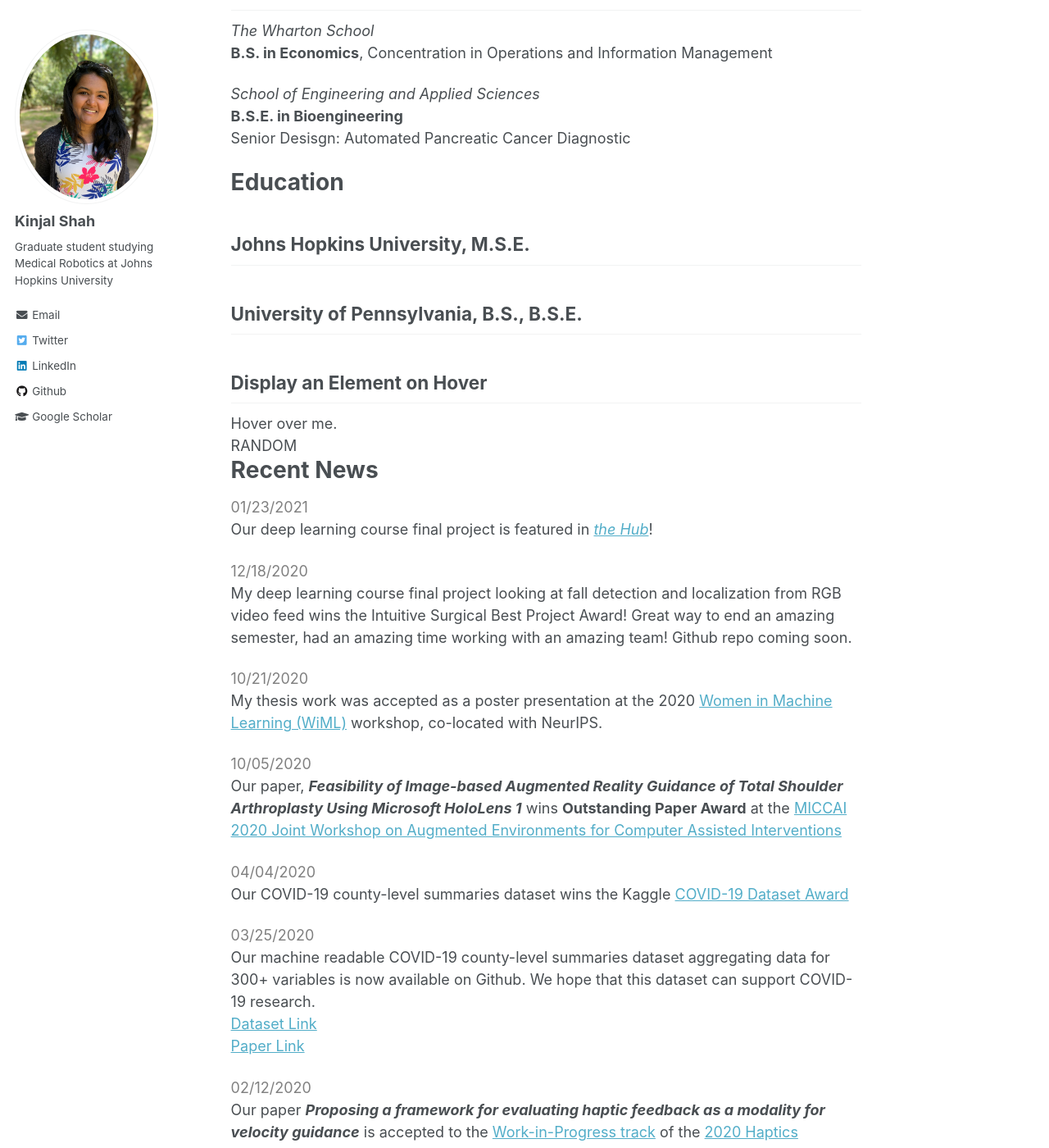
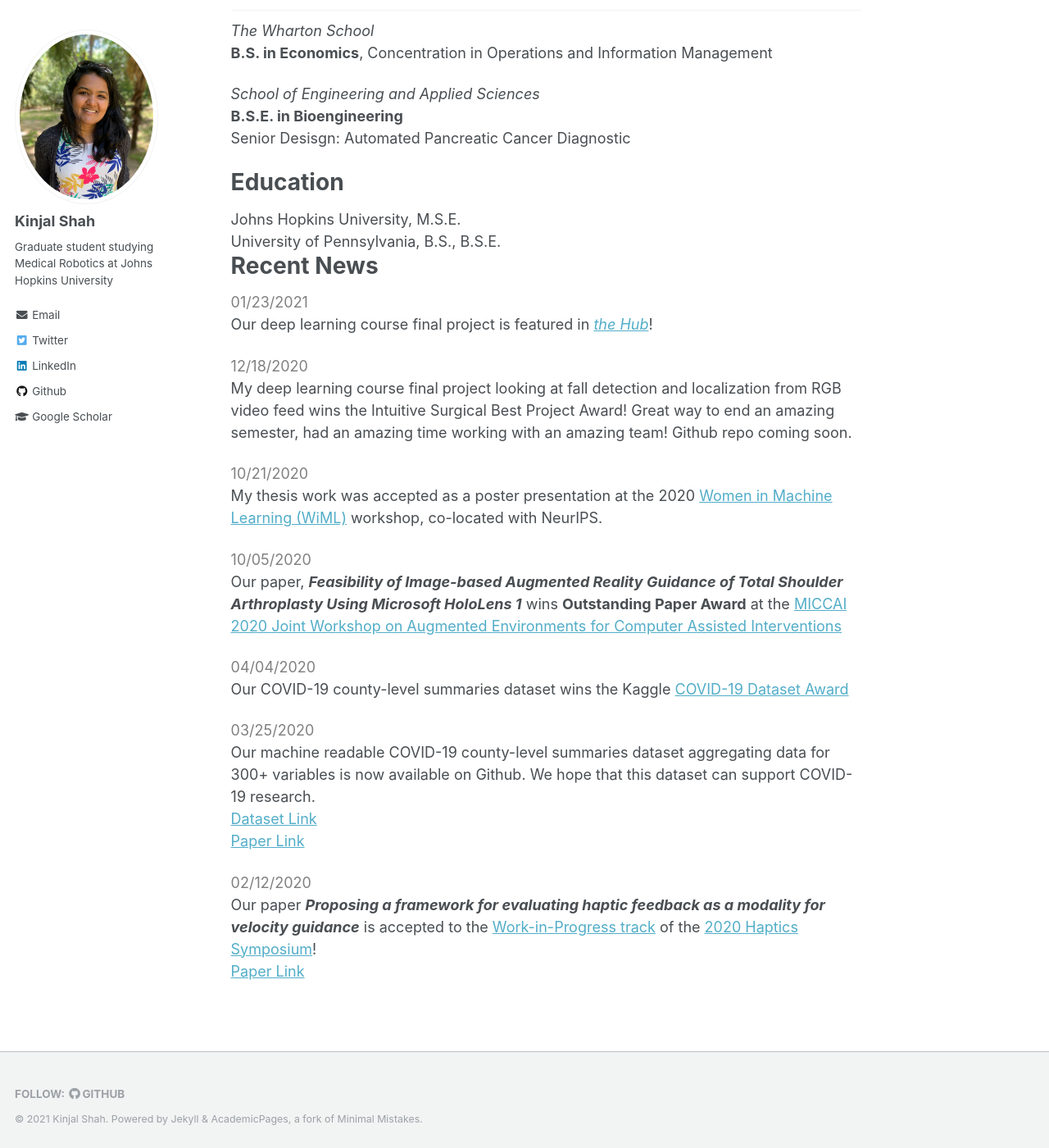
Before and after one commit to kinjmshah/kinjmshah.github.io, a Jekyll site: the page built from _pages/about.md, in a window 1280 px wide and 1400 px high, scrolled down 740 px. Shown: the whole window at 82% size. Built offline with Jekyll 4.4.1, drawn with Linux system fonts in a browser that asks for light colours; part of the change alters nothing that is shown.

Commit message:
Update about.md

```diff
--- a/_pages/about.md
+++ b/_pages/about.md
@@ -28,8 +28,6 @@ Master's Thesis: Cognitive Load Aware User Interfaces for Mixed Reality Environm
 Senior Desisgn: Automated Pancreatic Cancer Diagnostic
 
 # Education
-## Johns Hopkins University, M.S.E.
-## University of Pennsylvania, B.S., B.S.E.
 
 <div>
 <head>
@@ -40,17 +38,16 @@ Senior Desisgn: Automated Pancreatic Cancer Diagnostic
 
 .seenText:hover + .hide {
   display: block;
+  <!-- font-size: 1em; -->
+  font-weight: bold;
 }
 </style>
 </head>
 <body>
-
-<h2>Display an Element on Hover</h2>
-
-<div class="seenText">Hover over me.</div>
-<div class="hide">I am shown when someone hovers over the div above.</div>
-<div>RANDOM</div>
-
+<div class="seenText">Johns Hopkins University, M.S.E.</div>
+  <div class="hide"><i>Whiting School of Engineering, Laboratory for Computational Sensing and Robotics</i><br><b>M.S.E. in Robotics</b><br>Master's Thesis: Cognitive Load Aware User Interfaces for Mixed Reality Environments</div>
+<div class="seenText">University of Pennsylvania, B.S., B.S.E.</div>
+  <div class="hide"><i>The Wharton School</i><br><b>B.S. in Economics</b>, Concentration in Operations and Information Management<br><i>School of Engineering and Applied Sciences</i><br><b>B.S.E. in Bioengineering</b><br>Senior Desisgn: Automated Pancreatic Cancer Diagnostic</div>
 </body>
 </div>
 
```
